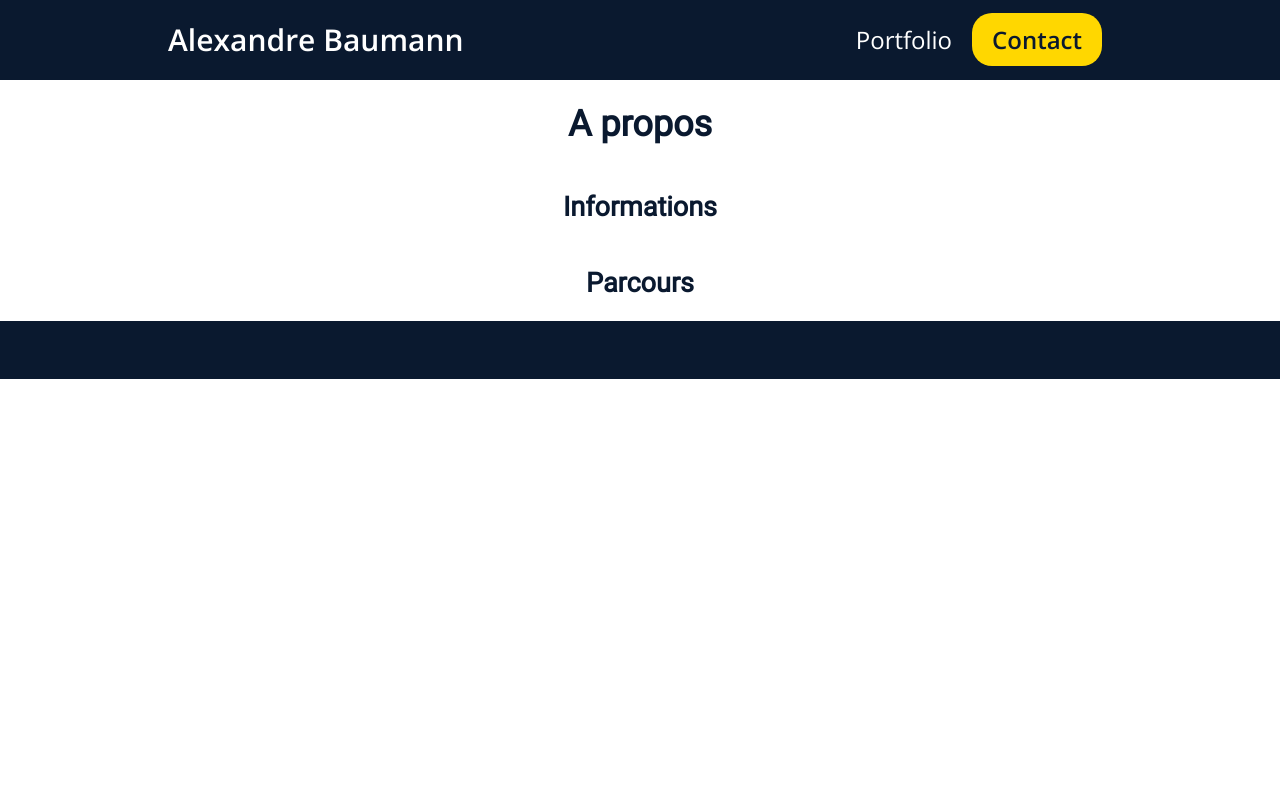
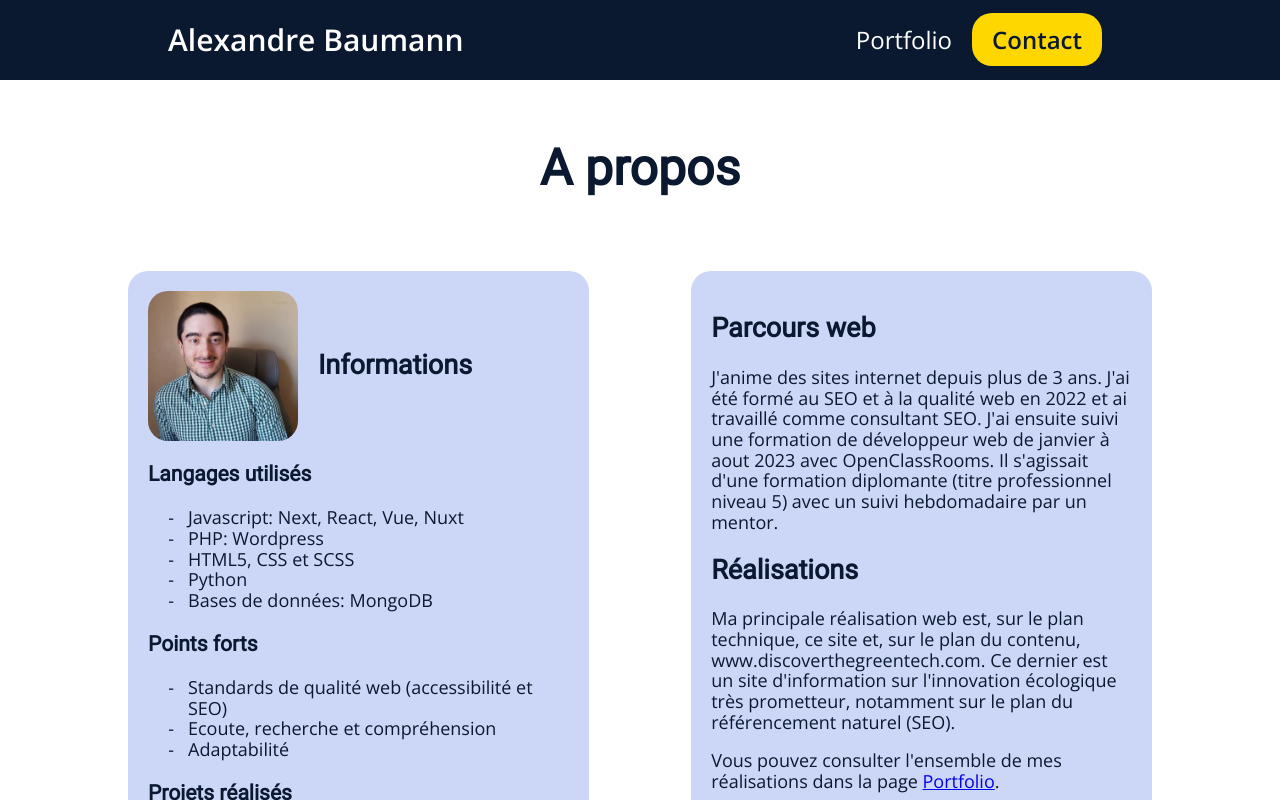
Before and after one commit to AlexandreBaumann/Site-pro, a Nuxt app: page /a-propos in a window 1280 px wide. Shown: the top 800 px of the page. Built offline with nearby package versions, Linux system fonts and the light colour scheme.

Commit message:
A propos ok

```diff
--- a/assets/variables.scss
+++ b/assets/variables.scss
@@ -35,5 +35,7 @@ $full-height-mid: calc(100vh - #{$headerHeight-mid});
   padding-right: 10%;
   @media (max-width: $mid-to-tablet) {
     max-width: none;
+    padding-left: 5%;
+    padding-right: 5%;
   }
 }
--- a/pages/a-propos.vue
+++ b/pages/a-propos.vue
@@ -1,14 +1,55 @@
 <template>
   <main>
     <h1>A propos</h1>
-    <section class="resume">
-      <h2>Informations</h2>
+    <div class="container">
+      <section class="resume">
+        <div class="chapeau">
+          <img src="photo-alexandre-baumann.webp" alt="Photo d'Alexandre Baumann" />
+          <h2>Informations</h2>
 
-    </section>
-    <section class="parcours">
-      <h2>Parcours</h2>
+        </div>
+        <h3>Langages utilisés</h3>
+        <ul>
+          <li>Javascript: Next, React, Vue, Nuxt</li>
+          <li>PHP: Wordpress</li>
+          <li>HTML5, CSS et SCSS</li>
+          <li>Python</li>
+          <li>Bases de données: MongoDB</li>
+        </ul>
+        <h3>Points forts</h3>
+        <ul>
+          <li>Standards de qualité web (accessibilité et SEO)</li>
+          <li>Ecoute, recherche et compréhension</li>
+          <li>Adaptabilité</li>
 
-    </section>
+        </ul>
+        <h3>Projets réalisés</h3>
+        <ul>
+          <li>Création de site</li>
+          <li>Création de thème wordpress</li>
+          <li>Stratégie SEO de grande ampleur</li>
+          <li>Rédaction de centaines de pages</li>
+          <li>Génération de centaines de pages</li>
+
+          <li>Extraction, classification et visualisation de données</li>
+        </ul>
+      </section>
+      <section class="parcours">
+        <h2>Parcours web</h2>
+        <p>J'anime des sites internet depuis plus de 3 ans. J'ai été formé au SEO et à la qualité web en 2022 et ai
+          travaillé comme consultant SEO. J'ai ensuite suivi une formation de développeur web de janvier à aout 2023 avec
+          OpenClassRooms. Il s'agissait d'une formation diplomante (titre professionnel niveau 5) avec un suivi
+          hebdomadaire par un mentor.</p>
+        <h2>Réalisations</h2>
+        <p>Ma principale réalisation web est, sur le plan technique, ce site et, sur le plan du contenu,
+          www.discoverthegreentech.com. Ce dernier est un site d'information sur l'innovation écologique très prometteur,
+          notamment sur
+          le plan du référencement naturel (SEO).</p>
+        <p>Vous pouvez consulter l'ensemble de mes réalisations dans la page <nuxt-link
+            to="/portfolio">Portfolio</nuxt-link>.</p>
+
+      </section>
+    </div>
   </main>
 </template>
 
@@ -17,4 +58,106 @@ export default {
 }
 </script>
 
-<style scoped lang="scss"></style>
+<style scoped lang="scss">
+.container {
+  display: flex;
+  @include contentFrame;
+  gap: 10%;
+  margin-top: 40px;
+  margin-bottom: 40px;
+
+  @media (max-width:$mid-to-tablet) {
+    gap: 4%;
+
+  }
+
+  @media (max-width: $smalltablet-to-phone) {
+    flex-direction: column;
+    row-gap: 30px;
+  }
+
+  @media (max-width:$phone-to-smallphone) {
+    font-size: 16px;
+    margin-top: 10px;
+    margin-bottom: 30px;
+  }
+
+}
+
+h1 {
+  margin-top: 60px;
+  font-size: 50px;
+
+  @media (max-width:$phone-to-smallphone) {
+    font-size: 40px;
+    margin-top: 40px;
+
+  }
+}
+
+.resume {
+  width: 45%;
+  background-color: $light-gray;
+  padding: 20px;
+  border-radius: 20px;
+
+  @media (max-width: $smalltablet-to-phone) {
+    width: 90%;
+  }
+
+  .chapeau {
+    display: flex;
+    align-items: center;
+
+    @media (max-width:$tablet-to-smalltablet) {
+      flex-direction: column;
+    }
+
+    img {
+      object-fit: cover;
+      height: 150px;
+      width: 150px;
+      margin-right: 20px;
+      border-radius: 20px;
+
+      @media (max-width:$tablet-to-smalltablet) {
+        margin-right: 0px;
+      }
+    }
+  }
+
+  h3 {
+    @media (max-width:$tablet-to-smalltablet) {
+      text-align: center;
+    }
+  }
+
+  ul {
+    @media (max-width:$tablet-to-smalltablet) {
+      padding-left: 10px;
+    }
+
+    li {
+      list-style: '-   ';
+    }
+  }
+}
+
+.parcours {
+  width: 45%;
+  background-color: $light-gray;
+  padding: 20px;
+  border-radius: 20px;
+  height: fit-content;
+
+  @media (max-width: $smalltablet-to-phone) {
+    width: 90%;
+  }
+
+  h2 {
+    @media (max-width:$tablet-to-smalltablet) {
+      text-align: center;
+    }
+  }
+}
+</style>
```
